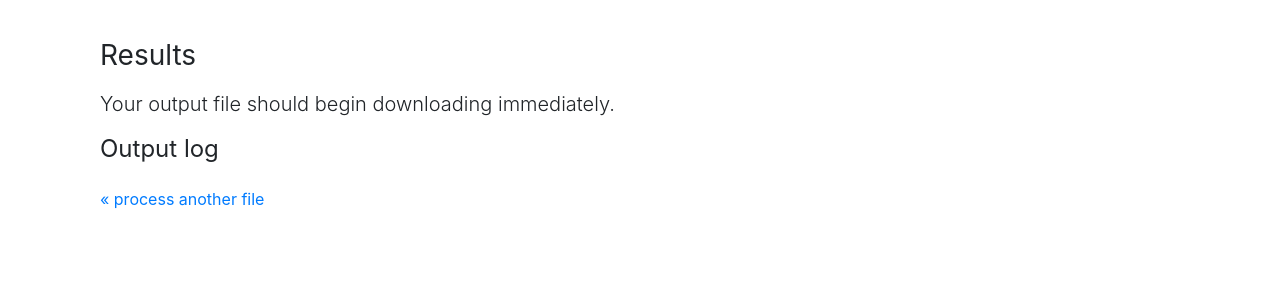
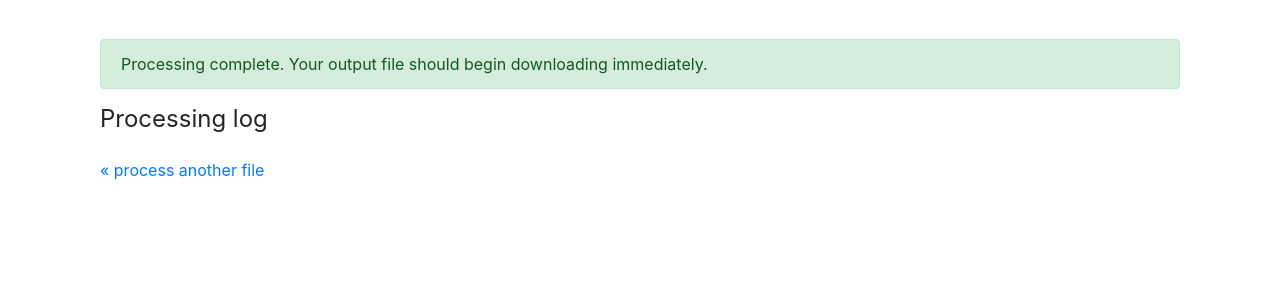
Before and after one commit to DeloitteDigitalUK/jira-agile-metrics, a Flask app: template jira_agile_metrics/webapp/templates/results.html in a window 1280 px wide. Shown: the part 56-356 px from the top of the page. Run offline with Flask 2, Linux system fonts and the light colour scheme; the template is opened without the code that fills it, so the values that code supplies are empty; some libraries are stand-ins or nearby versions.

Commit message:
Tweak output

```diff
--- a/jira_agile_metrics/webapp/templates/results.html
+++ b/jira_agile_metrics/webapp/templates/results.html
@@ -2,20 +2,18 @@
 {% block main %}
 
 <div class="results-area">
-
-    <h1 class="h3 mb-3 font-weight-normal">Results</h1>
 
     {% if has_error %}
     <div class="alert alert-danger" role="alert">
         A fatal error occurred. See output log for details.
     </div>
     {% else %}
-    <p class="lead">
-        Your output file should begin downloading immediately.
-    </p>
+    <div class="alert alert-success" role="alert">
+        Processing complete. Your output file should begin downloading immediately.
+    </div>
     {% endif %}
 
-    <h2 class="h4 font-weight-normal">Output log</h2>
+    <h2 class="h4 font-weight-normal">Processing log</h2>
 
     <pre>{{ log }}</pre>
 
```
